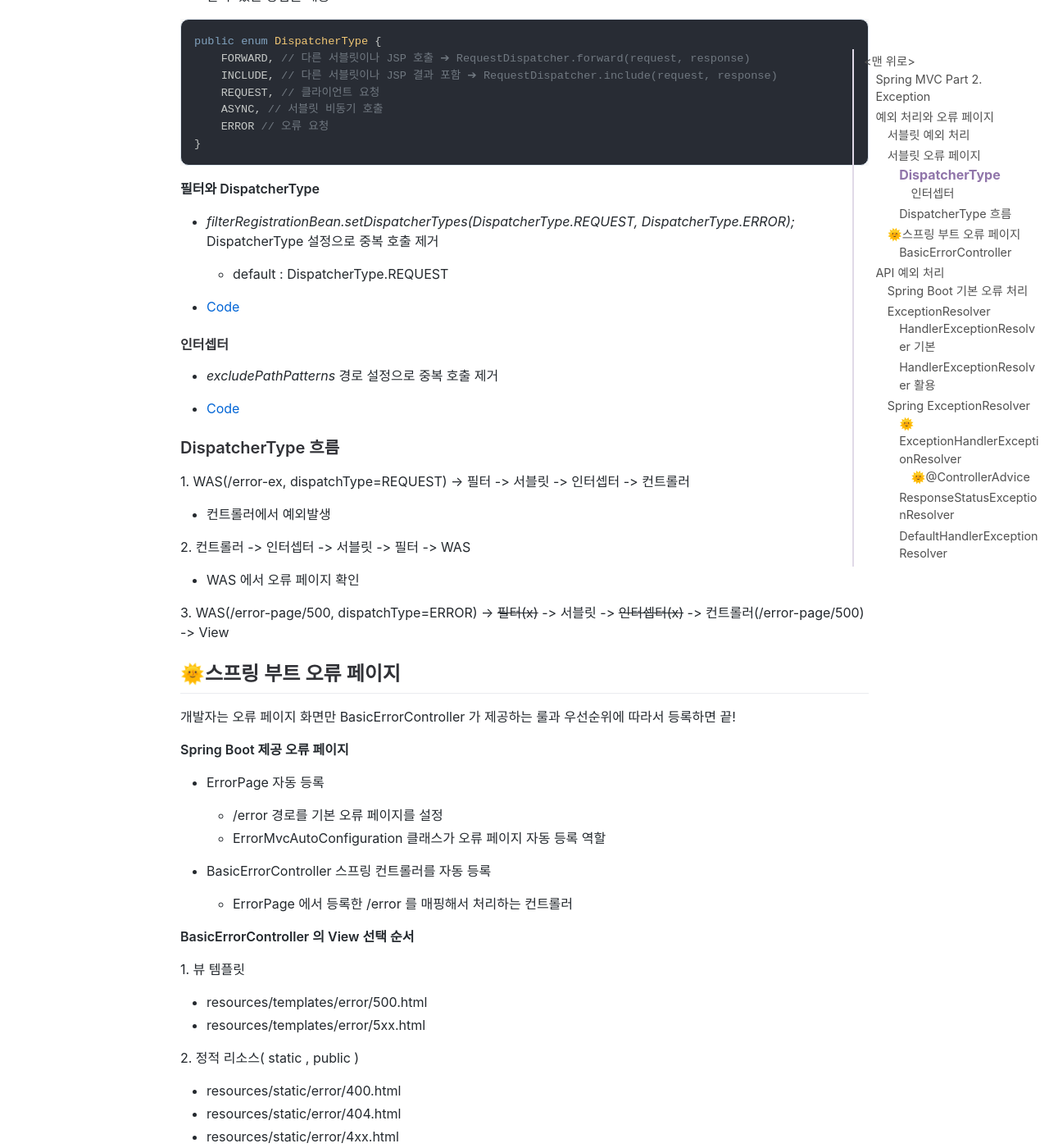
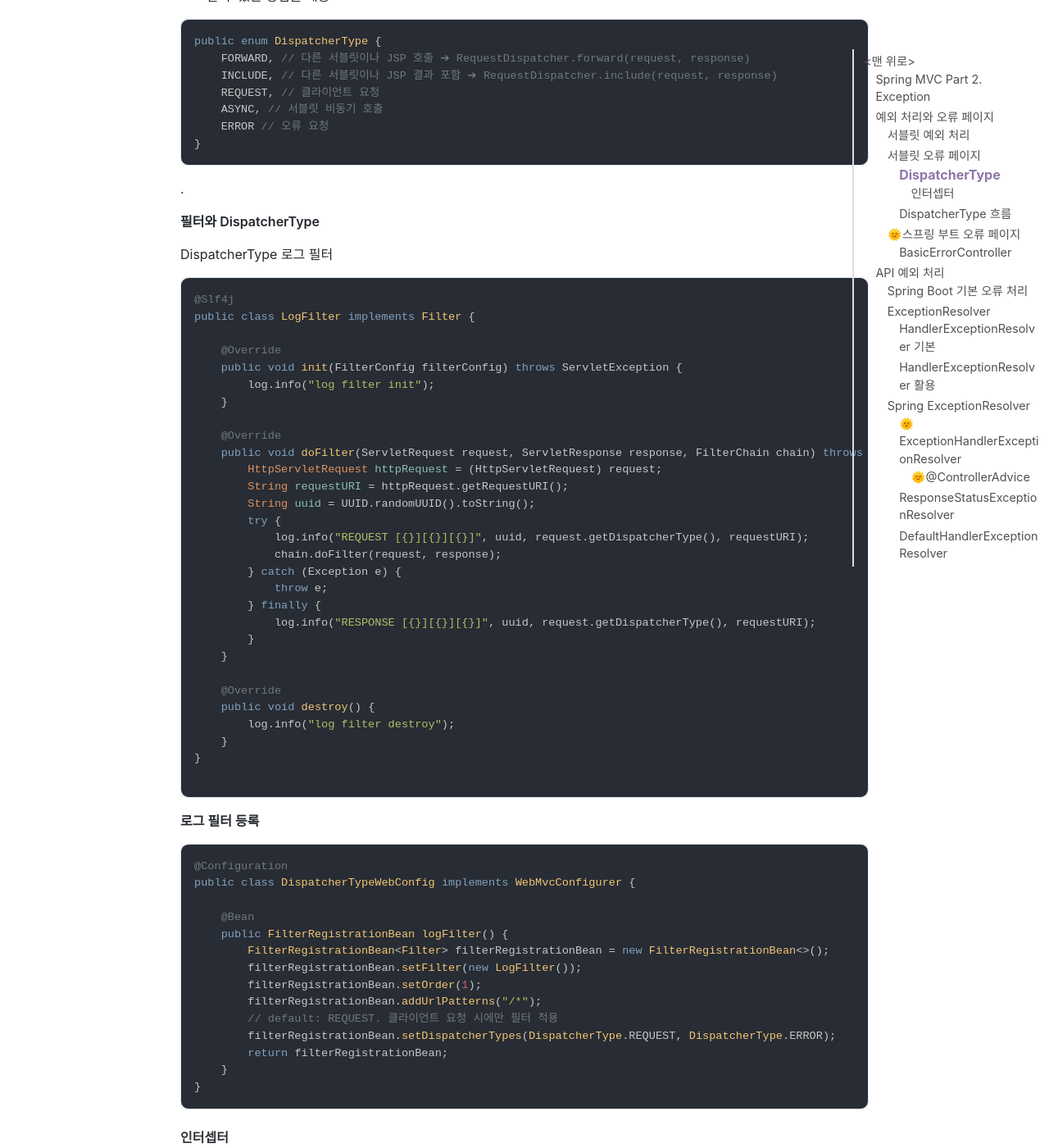
Before and after one commit to jihunparkme/jihunparkme.github.io, a Jekyll site: the page built from _posts/2021-10-14-Spring-MVC-Part2-Exception.md, in a window 1280 px wide and 1400 px high, scrolled down 3884 px. Shown: the whole window at 82% size. Built offline with Jekyll 4.4.1, drawn with Linux system fonts in a browser that asks for light colours; nearby versions of some CDN libraries; comment, search, counter and statistics services are not loaded; some of the changed text lies outside the part shown.

Commit message:
[Conquest of Spring] 필터와 DispatcherType

````diff
--- a/_posts/2021-10-14-Spring-MVC-Part2-Exception.md
+++ b/_posts/2021-10-14-Spring-MVC-Part2-Exception.md
@@ -164,7 +164,62 @@ public enum DispatcherType {
 }
 ```
 
+.
+
 **필터와 DispatcherType**
+
+DispatcherType 로그 필터
+
+```java
+@Slf4j
+public class LogFilter implements Filter {
+
+    @Override
+    public void init(FilterConfig filterConfig) throws ServletException {
+        log.info("log filter init");
+    }
+
+    @Override
+    public void doFilter(ServletRequest request, ServletResponse response, FilterChain chain) throws IOException, ServletException {
+        HttpServletRequest httpRequest = (HttpServletRequest) request;
+        String requestURI = httpRequest.getRequestURI();
+        String uuid = UUID.randomUUID().toString();
+        try {
+            log.info("REQUEST [{}][{}][{}]", uuid, request.getDispatcherType(), requestURI);
+            chain.doFilter(request, response);
+        } catch (Exception e) {
+            throw e;
+        } finally {
+            log.info("RESPONSE [{}][{}][{}]", uuid, request.getDispatcherType(), requestURI);
+        }
+    }
+
+    @Override
+    public void destroy() {
+        log.info("log filter destroy");
+    }
+}
+
+```
+
+**로그 필터 등록**
+
+```java
+@Configuration
+public class DispatcherTypeWebConfig implements WebMvcConfigurer {
+
+    @Bean
+    public FilterRegistrationBean logFilter() {
+        FilterRegistrationBean<Filter> filterRegistrationBean = new FilterRegistrationBean<>();
+        filterRegistrationBean.setFilter(new LogFilter());
+        filterRegistrationBean.setOrder(1);
+        filterRegistrationBean.addUrlPatterns("/*");
+        // default: REQUEST. 클라이언트 요청 시에만 필터 적용
+        filterRegistrationBean.setDispatcherTypes(DispatcherType.REQUEST, DispatcherType.ERROR);
+        return filterRegistrationBean;
+    }
+}
+```
 
 
 
@@ -173,13 +228,6 @@ public enum DispatcherType {
 
 
 
-
-
-- <i>filterRegistrationBean.setDispatcherTypes(DispatcherType.REQUEST, DispatcherType.ERROR);</i> DispatcherType 설정으로 중복 호출 제거
-
-  - default : DispatcherType.REQUEST
-
-- [Code](https://github.com/jihunparkme/Inflearn_Spring_MVC_Part-2/commit/b8723959bbd7be824db14985c834e642fa018fba)
 
 #### 인터셉터
 
````
